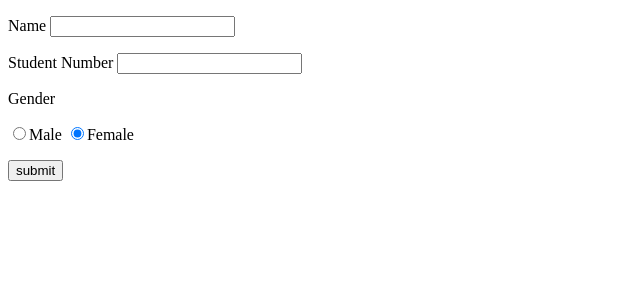
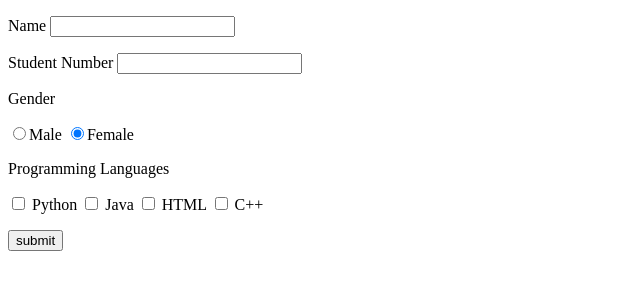
Before and after one commit to CSID-DGU/2022-2-OSSPrac-Do_Basics-10, a Flask app: page / in a window 1280 px wide. Shown: the top 300 px of the page, without its empty margins (0-640 px from the left). Run offline with Flask 2, Linux system fonts and the light colour scheme.

Commit message:
Add Programming Languages

```diff
--- a/TeamHw_3_Code/main.py
+++ b/TeamHw_3_Code/main.py
@@ -13,7 +13,7 @@ def result():
       result['Student Number'] = request.form.get('Student Number') # 학번
       result['Gender'] = request.form.get('Gender') #성별
       # 학과
-      # 프로그래밍 언어 -> hint) ','.join(list명)을 사용하면 list 안에 있는 항목들이 ','로 나누어져 출력됨.
+      result['Programming Languages'] = ','.join(request.form.getlist("PL_list")) #프로그래밍언어
 
       return render_template("result.html",result = result)
 
--- a/TeamHw_3_Code/templates/input_info.html
+++ b/TeamHw_3_Code/templates/input_info.html
@@ -11,7 +11,11 @@
             <input type="radio" name="Gender" value="Female" checked="checked">Female
          </p>
          <!-- 학과 -->
-         <!-- 프로그래밍 언어 -->
+         <p>Programming Languages </p>
+         <label><input type = "checkbox" name = "PL_list" value = "Python"> Python</label>
+         <label><input type = "checkbox" name = "PL_list" value = "Java"> Java</label>
+         <label><input type = "checkbox" name = "PL_list" value = "HTML"> HTML</label>
+         <label><input type = "checkbox" name = "PL_list" value = "C++"> C++</label>
          <p><input type = "submit" value = "submit" /></p>
       </form>
 
```
